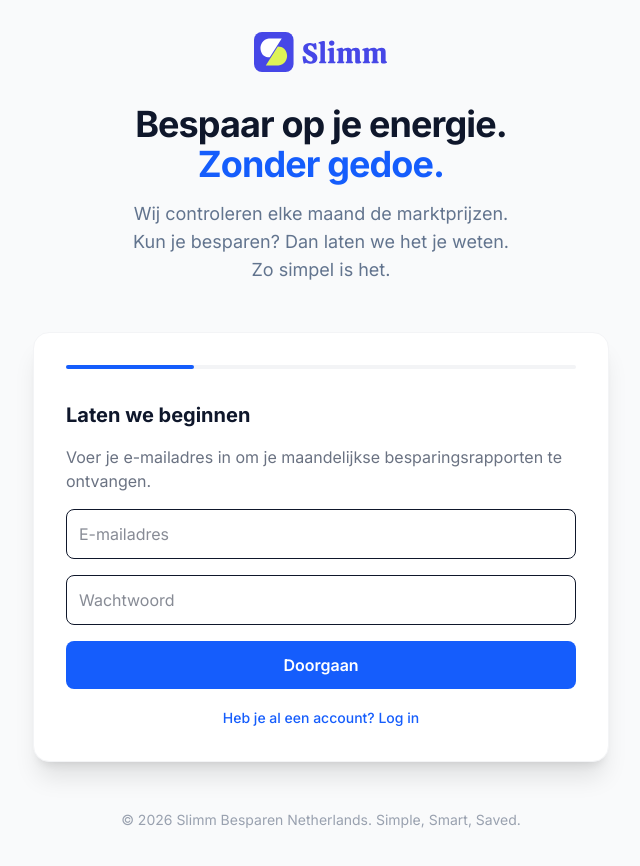
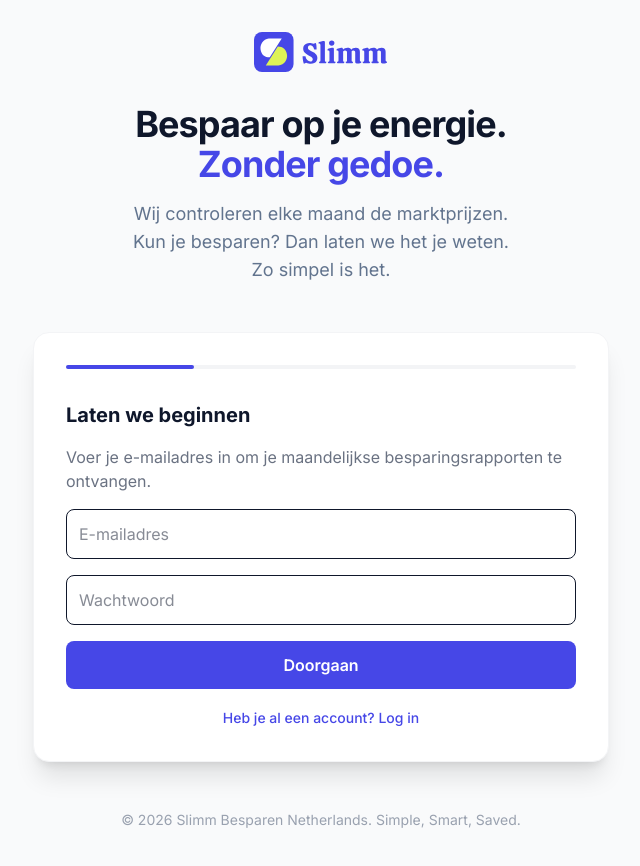
Before and after one commit to NathanB888/Slimm-V2.0, a React (Vite) app: page / in a window 1280 px wide. Shown: the top 866 px of the page, without its empty margins (319-959 px from the left). Built offline with nearby package versions, Linux system fonts and the light colour scheme.

Commit message:
feat: update primary color to brand color #4647E7
Overrides Tailwind blue shades via @theme in index.css so all
blue-* utility classes across the app reflect the brand color.

Co-Authored-By: Claude Sonnet 4.6 <noreply@anthropic.com>

```diff
--- a/index.css
+++ b/index.css
@@ -1,4 +1,12 @@
 @import "tailwindcss";
+
+@theme {
+  --color-blue-50: #eeeeff;
+  --color-blue-100: #dcddfc;
+  --color-blue-500: #5657ea;
+  --color-blue-600: #4647e7;
+  --color-blue-700: #3334c5;
+}
 
 body {
   font-family: 'Inter', sans-serif;
```
